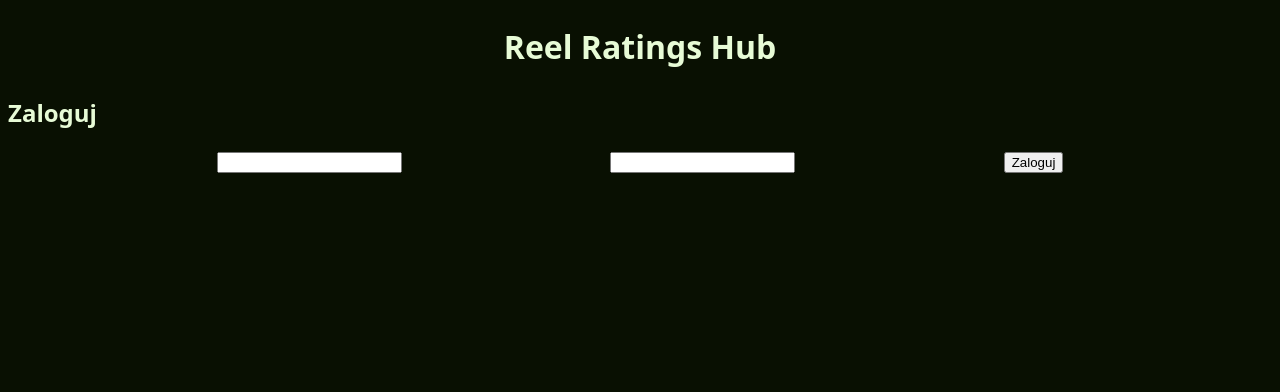
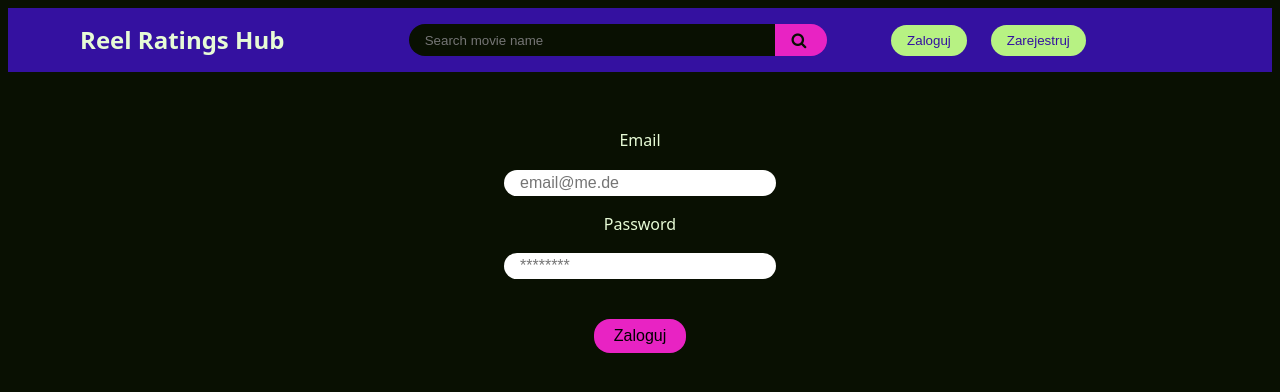
Before and after one commit to NxtPerfect/ReelRatingsHub, a PHP site: page /register.php in a window 1280 px wide. Shown: the top 392 px of the page. Run offline with PHP 8.4, Linux system fonts and the light colour scheme.

Commit message:
Css + register website

```diff
--- a/src/css/style.css
+++ b/src/css/style.css
@@ -13,7 +13,7 @@ body {
   background-color: var(--background);
 }
 
-h1 {
+h1, h2 {
   text-align: center;
   color: var(--text);
 }
@@ -175,14 +175,9 @@ main {
   .login_form > button:hover, .login_form > button:focus {
     scale: 1.05;
     transition: scale 0.1s linear, background-color 0.1s linear;
+    transform-origin: center;
+  }
 }
-
-/* .filter_element { */
-/*   display: flex; */
-/*   flex-direction: row; */
-/*   justify-content: space-between; */
-/*   align-content: center; */
-/* } */
 
 .movies {
   display: grid;
@@ -235,6 +230,16 @@ main {
   margin-top: 2rem;
 }
 
+.movies > .image > .image_info > form > .review_button {
+  cursor: pointer;
+  font-size: 1rem;
+  color: var(--text);
+  background-color: var(--accent);
+  padding: .25rem .75rem;
+  border-radius: var(--radius);
+  border: 0;
+}
+
 .movies > .image > .image_info > h3 {
   text-shadow: black 0 0 .5rem;
   font-size: 1.7rem;
@@ -262,3 +267,70 @@ main {
     to {scale: 1; opacity: 1;}
   }
 }
+
+.signin {
+  display: flex;
+  flex-direction: column;
+  justify-content: center;
+  align-items: center;
+  width: 50%;
+  transform-origin: center;
+}
+
+.signin > * {
+  margin: .5rem 0;
+  font-size: 1.0rem;
+  border-radius: var(--radius);
+}
+
+.signin > input {
+  border: 0;
+  padding: .25rem var(--radius);
+  max-width: 25rem;
+  min-width: 15rem;
+}
+
+.signin > button {
+  background-color: var(--accent);
+  border-radius: var(--radius);
+  padding: .5rem 1.25rem;
+  font-size: 1rem;
+  border: 0;
+  width: fit-content;
+  cursor: pointer;
+  margin: 2rem 0;
+}
+
+@media (prefers-reduced-motion: no-preference) {
+  .signin > button:hover, .signin > button:focus {
+    scale: 1.1;
+    background-color: var(--secondary);
+    color: var(--text);
+    transition: scale 0.1s linear, background-color 0.1s linear, color 0.1s linear;
+    transform-origin: center;
+  }
+}
+
+.movie_review {
+  display: grid;
+  grid-template: 1fr 1fr / 1fr 1fr;
+}
+
+.movie_review > .image {
+  position: relative;
+  display: flex;
+  flex-direction: column;
+  background-size: cover;
+  background-repeat: no-repeat;
+  background-position: center;
+  aspect-ratio: .7;
+  overflow: hidden;
+}
+
+.ratings {
+  display: flex;
+  flex-flow: row;
+  justify-content: space-between;
+  align-content: center;
+  margin: .5rem;
+}
--- a/src/register.php
+++ b/src/register.php
@@ -10,20 +10,36 @@
   <meta charset="UTF-8">
   <meta name="viewport" content="width=device-width, initial-scale=1">
   <link href="css/style.css" rel="stylesheet">
+  <link rel="stylesheet" href="https://cdnjs.cloudflare.com/ajax/libs/font-awesome/4.7.0/css/font-awesome.min.css">
 </head>
 
 <body>
+  <nav>
     <a href="index.php" style="text-decoration: none; color: black;">
       <h1>Reel Ratings Hub</h1>
     </a>
+    <form class="search" method="GET" action="index.php">
+      <input type="text" name="title" placeholder="Search movie name">
+      <div type="submit" name="search" value="search" class="search_icon" style="cursor: pointer;">
+        <i class="fa fa-search"></i>
+      </div>
+    </form>
+    <div class="login">
+      <form class="login_form" method="POST" action="register.php">
+        <button type="submit" name="login" value="login" style="cursor: pointer;">Zaloguj</button>
+        <button type="submit" name="register" value="register" style="cursor: pointer;">Zarejestruj</button>
+      </form>
+    </div>
+  </nav>
+  <main>
     <?php
     if (isset($_POST["register"])) {
-    echo "<h2>Zarejestruj</h2><form method=GET action=register.php> <input type=text name=name><input type=password name=confirm_password><input type=password name=password><button type=submit>Zarejestruj</button>";
+        echo "<form class=signin method=GET action=register.php><label for=name>Display Username</label><input type=text name=name placeholder='Display Username'><label for=email>Email</label><input type=email name=email placeholder=email@me.de><label for=password>Password</label><input type=password name=password placeholder=********><label for=confirm_password>Confirm Password</label><input type=password name=confirm_password placeholder=********><button type=submit>Zarejestruj</button>";
     } else {
-    echo "<h2>Zaloguj</h2><form method=GET action=register.php> <input type=text name=name><input type=password name=password><button type=submit>Zaloguj</button>";
+        echo "<form class=signin method=GET action=register.php><label for=email>Email</label><input type=email name=email placeholder=email@me.de><label for=password>Password</label><input type=password name=password placeholder=********><button type=submit>Zaloguj</button>";
     }
   ?>
-  <!-- If post == register then register, else login, save as cookie -->
+  </main>
 </body>
 
 </html>
```
Also changed, not shown: src/index.php (+12 -13 lines), src/movie.php (+24 -1 lines). Lines whose indentation alone changed are shown as unchanged.
